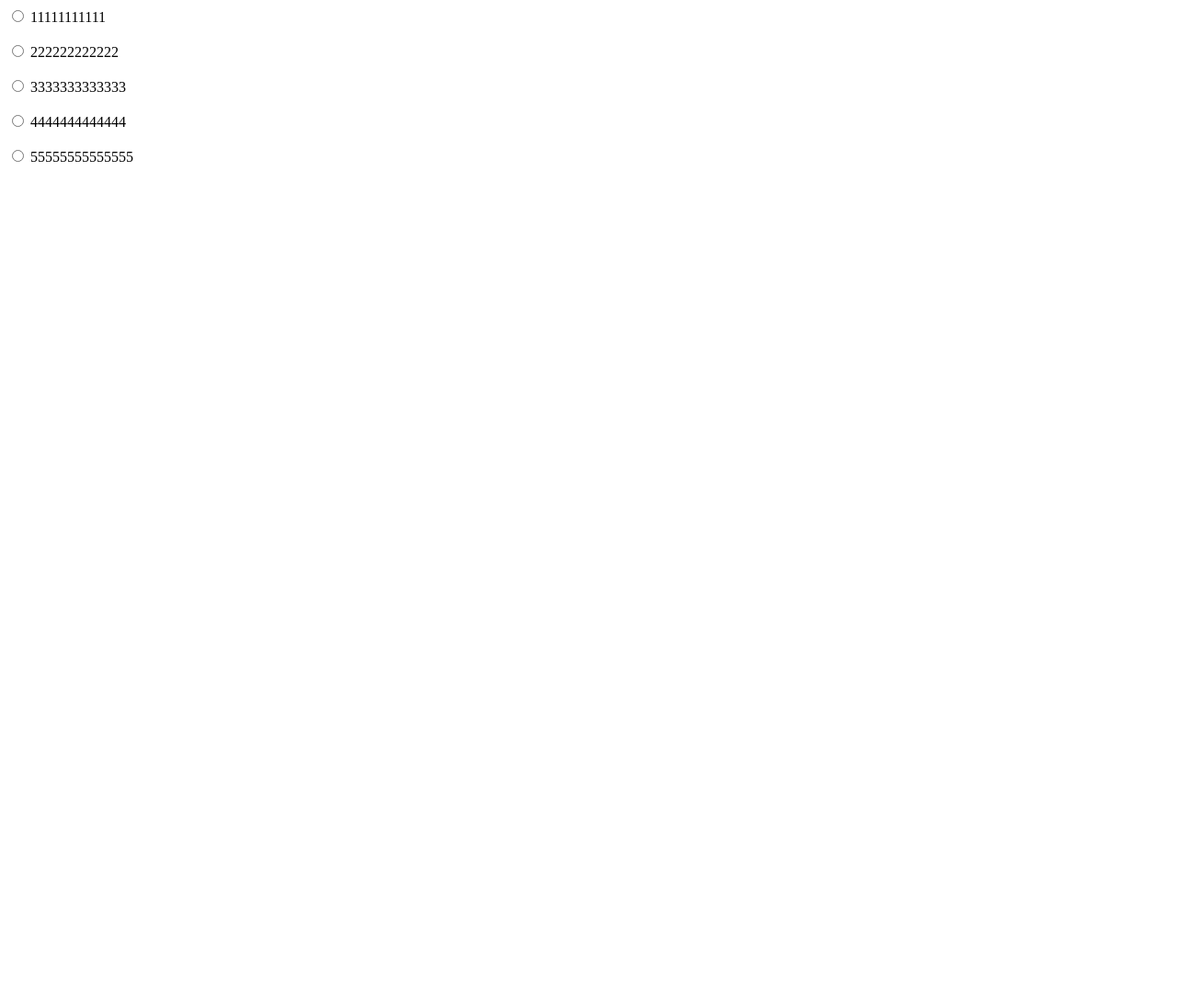
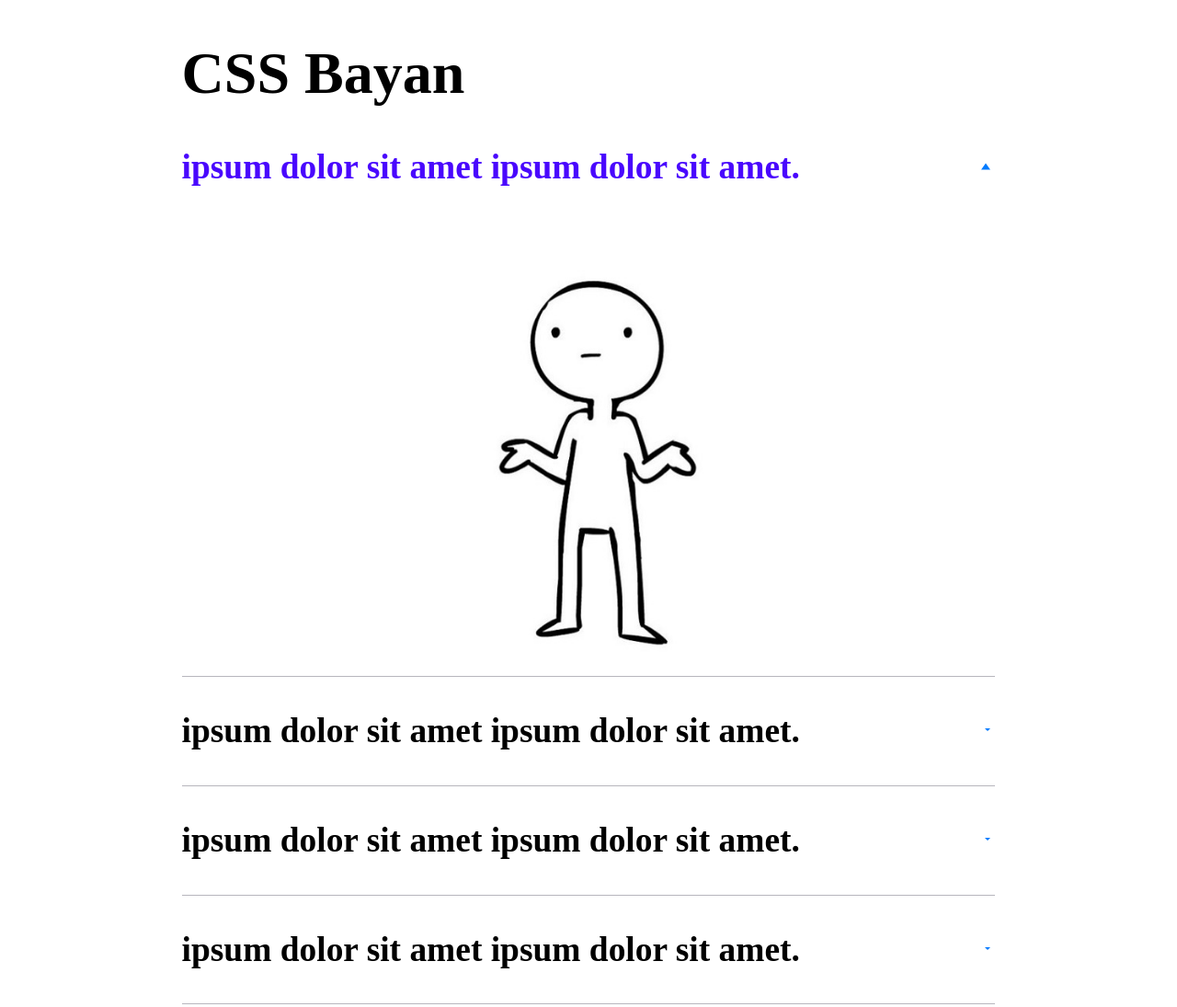
Before and after one commit to Bentrend/cssBayan, a plain HTML site: page cssBayan/index.html in a window 1280 px wide. Shown: the top 1095 px of the page at 92% size. Before the commit the page ends 800 px from the top, so only its background shows below. Drawn offline with Linux system fonts and the light colour scheme.

Commit message:
feat: add actions on hover and radio checked at ar 11 2023 17:49:33

```diff
--- a/cssBayan/index.html
+++ b/cssBayan/index.html
@@ -4,34 +4,39 @@
     <meta charset="UTF-8">
     <meta http-equiv="X-UA-Compatible" content="IE=edge">
     <meta name="viewport" content="width=device-width, initial-scale=1.0">
+    <link rel="stylesheet" href="./style.css">
     <title>Document</title>
 </head>
 <body>
+    <div class="back">
+
         <div class="bayan-container">
+            <div><h1>CSS Bayan</h1></div>
             <div class="bayan-item">
-            <input class="bayan-item-radio" type="radio">
-            <label class="bayan-item-text">11111111111</label>
-            <div class="bayan-item-img"><img src="" alt=""></div>
+                <input class="bayan-item-radio" type="radio" id="item1" name="bayan" checked>
+                <label class="bayan-item-text" for="item1"><h3>ipsum dolor sit amet ipsum dolor sit amet.</h3></label>
+                <div class="bayan-item-img"><img src="./img/mem.jpg" alt=""></div>
             </div>
             <div class="bayan-item">
-            <input class="bayan-item-radio" type="radio">
-            <label class="bayan-item-text">222222222222</label>
-            <div class="bayan-item-img"><img src="" alt=""></div>
+            <input class="bayan-item-radio" type="radio" id="item2" name="bayan">
+            <label class="bayan-item-text" for="item2"><h3>ipsum dolor sit amet ipsum dolor sit amet.</h3></label>
+            <div class="bayan-item-img"><img src="./img/mem.jpg" alt=""></div>
             </div>
             <div class="bayan-item">
-            <input class="bayan-item-radio" type="radio">
-            <label class="bayan-item-text">3333333333333</label>
-            <div class="bayan-item-img"><img src="" alt=""></div>
+            <input class="bayan-item-radio" type="radio" id="item3" name="bayan">
+            <label class="bayan-item-text" for="item3"><h3>ipsum dolor sit amet ipsum dolor sit amet.</h3></label>
+            <div class="bayan-item-img"><img src="./img/mem.jpg" alt=""></div>
             </div>
             <div class="bayan-item">
-            <input class="bayan-item-radio" type="radio">
-            <label class="bayan-item-text">4444444444444</label>
-            <div class="bayan-item-img"><img src="" alt=""></div>
+            <input class="bayan-item-radio" type="radio" id="item4" name="bayan">
+            <label class="bayan-item-text" for="item4"><h3>ipsum dolor sit amet ipsum dolor sit amet.</h3></label>
+            <div class="bayan-item-img"><img src="./img/mem.jpg" alt=""></div>
             </div>
             <div class="bayan-item">
-            <input class="bayan-item-radio" type="radio">
-            <label class="bayan-item-text">55555555555555</label>
-            <div class="bayan-item-img"><img src="" alt=""></div>
+            <input class="bayan-item-radio" type="radio" id="item5" name="bayan">
+            <label class="bayan-item-text" for="item5"><h3>ipsum dolor sit amet ipsum dolor sit amet.</h3></label>
+            <div class="bayan-item-img"><img src="./img/mem.jpg" alt=""></div>
+            </div>
         </div>
     </div>
 </body>
--- a/cssBayan/style.css
+++ b/cssBayan/style.css
@@ -0,0 +1,78 @@
+.back {
+    width: 100%;
+    max-width: 1920px;
+    height: 100%;
+    margin: 0 auto;
+    background-color: rgb(255, 255, 255);
+}
+.bayan-container {
+    margin-top: 5%;
+    width: 100%;
+    max-width: 70%;
+    margin: 0 auto;
+    font-size: 200%;
+}
+
+.bayan-item {
+border-bottom: 1px solid rgb(183, 182, 189);
+}
+
+img {
+    width: 55%;
+    height: 55%;
+    margin: 0 20%;
+}
+
+.bayan-item-img {
+    display: none;
+
+}
+
+.bayan-item-text {
+    display: block;
+    position: relative;
+    cursor: pointer;
+}
+
+.bayan-item-text:after {
+    content: "";
+    display: block;
+
+    border-style: solid;
+    border-width: 100% 90% 0 90%;
+    border-color: #007bff transparent transparent transparent;
+
+    position: absolute;
+    top: 50%;
+    right: 5px;
+    transform: translateY(-50%);
+}
+
+.bayan-item-radio:checked ~ .bayan-item-text {
+    color: rgb(73, 7, 253);
+}
+.bayan-item-radio:checked ~ .bayan-item-img {
+    display: block;
+}
+
+.bayan-item-radio:checked ~ .bayan-item-text:after {
+    border-style: solid;
+    border-width: 0 5px 7px 5px;
+    border-color: transparent transparent #007bff transparent;
+}
+
+.bayan-item-radio:hover ~ .bayan-item-text:after {
+    border-style: solid;
+    border-width: 0 5px 7px 5px;
+    border-color: transparent transparent #007bff transparent;
+}
+
+.bayan-item-radio:hover ~ .bayan-item-img {
+    display: block;
+
+
+}
+
+.bayan-item-radio {
+    display: none;
+}
```
Lines whose indentation alone changed are shown as unchanged.
